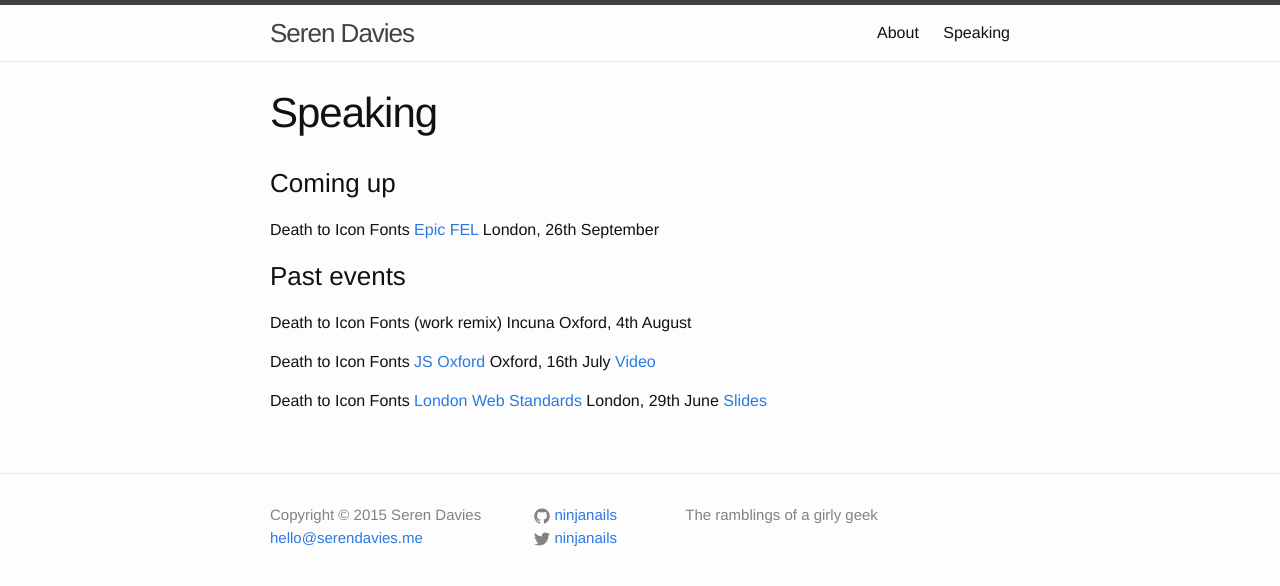
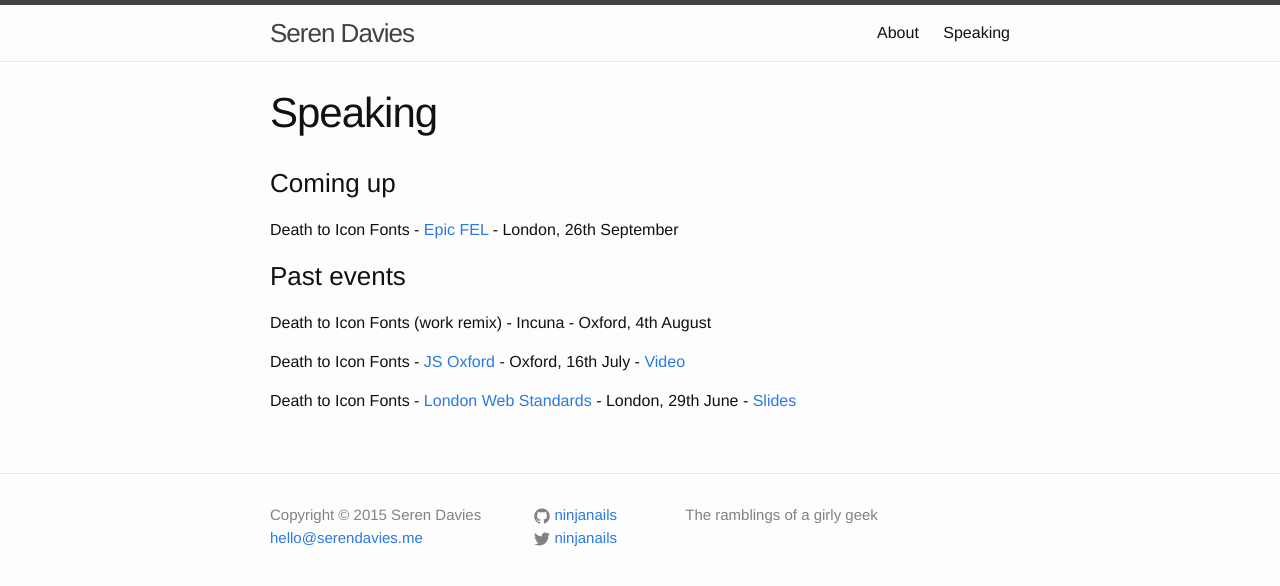
Before and after one commit to ninjanails/ninjanails.github.io, a Jekyll site: the page built from speaking.md, in a window 1280 px wide. Shown: the top 586 px of the page. Built offline with Jekyll 4.4.1, drawn with Linux system fonts in a browser that asks for light colours.

Commit message:
Update speaking.md

```diff
--- a/speaking.md
+++ b/speaking.md
@@ -6,24 +6,23 @@ permalink: /speaking/
 
 ###Coming up
 
-Death to Icon Fonts
-[Epic FEL](http://www.frontendlondon.co.uk/epic)
+Death to Icon Fonts -
+[Epic FEL](http://www.frontendlondon.co.uk/epic) -
 London, 26th September
 
 ###Past events
 
-
-Death to Icon Fonts (work remix)
-Incuna
+Death to Icon Fonts (work remix) -
+Incuna -
 Oxford, 4th August
 
-Death to Icon Fonts
-[JS Oxford](http://jsoxford.com/2015/Summer-JS/)
-Oxford, 16th July
+Death to Icon Fonts -
+[JS Oxford](http://jsoxford.com/2015/Summer-JS/) -
+Oxford, 16th July -
 [Video](https://youtu.be/DzKDW1Ut88M?t=1h51m40s)
 
 
-Death to Icon Fonts
-[London Web Standards](http://londonwebstandards.org/2015/06/dying-breeds-of-the-web-lwsninjacolumns/)
-London, 29th June
+Death to Icon Fonts -
+[London Web Standards](http://londonwebstandards.org/2015/06/dying-breeds-of-the-web-lwsninjacolumns/) -
+London, 29th June -
 [Slides](https://speakerdeck.com/ninjanails/death-to-icon-fonts)
```
